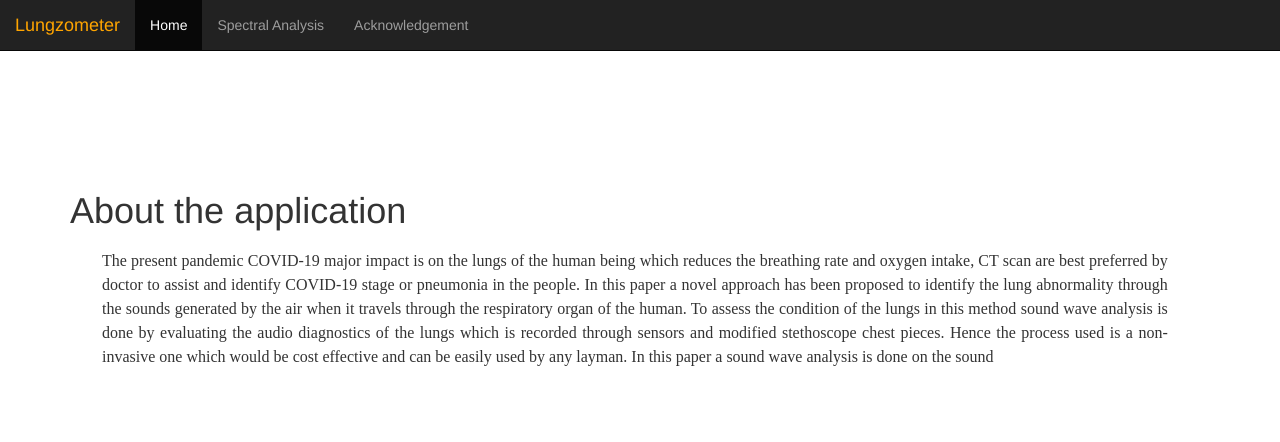
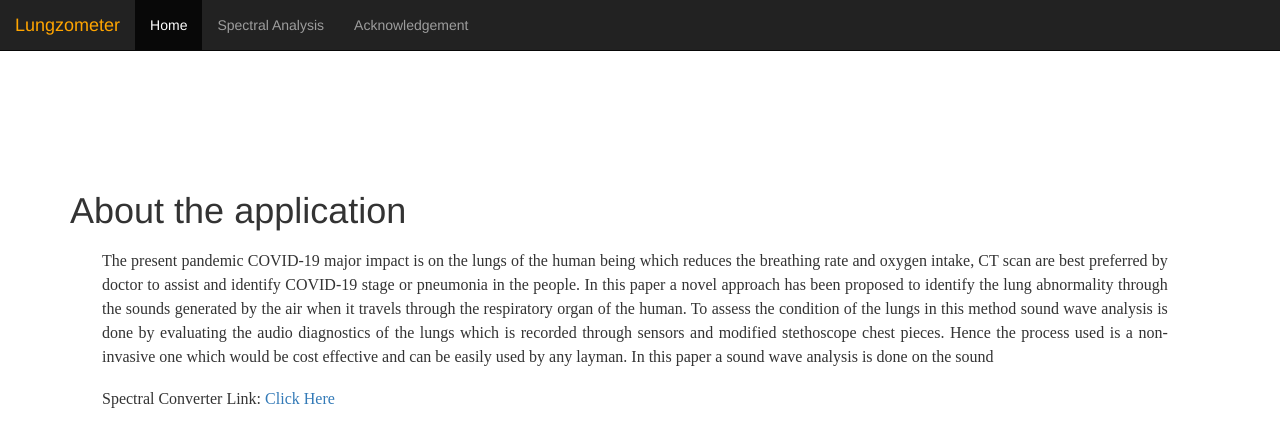
Before and after one commit to TEJASsKoundinya/web-site-view, a plain HTML site: page index.html in a window 1280 px wide. Drawn offline with nearby package versions, Linux system fonts and the light colour scheme.

Commit message:
Update index.html

```diff
--- a/index.html
+++ b/index.html
@@ -45,6 +45,9 @@
             cost effective and can be easily used by any layman. In this paper a sound wave analysis is done on the
             sound
         </p>
+  <p
+            style='margin:0cm;font-size:16px;font-family:"Times New Roman",serif;margin-top:13.75pt;margin-right:31.65pt;margin-bottom:.0001pt;margin-left:24.0pt;text-align:justify;line-height:150%;'>
+            Spectral Converter Link: <a href="https://academo.org/demos/spectrum-analyzer/">Click Here</a></p>
 
 
     </div>
```
